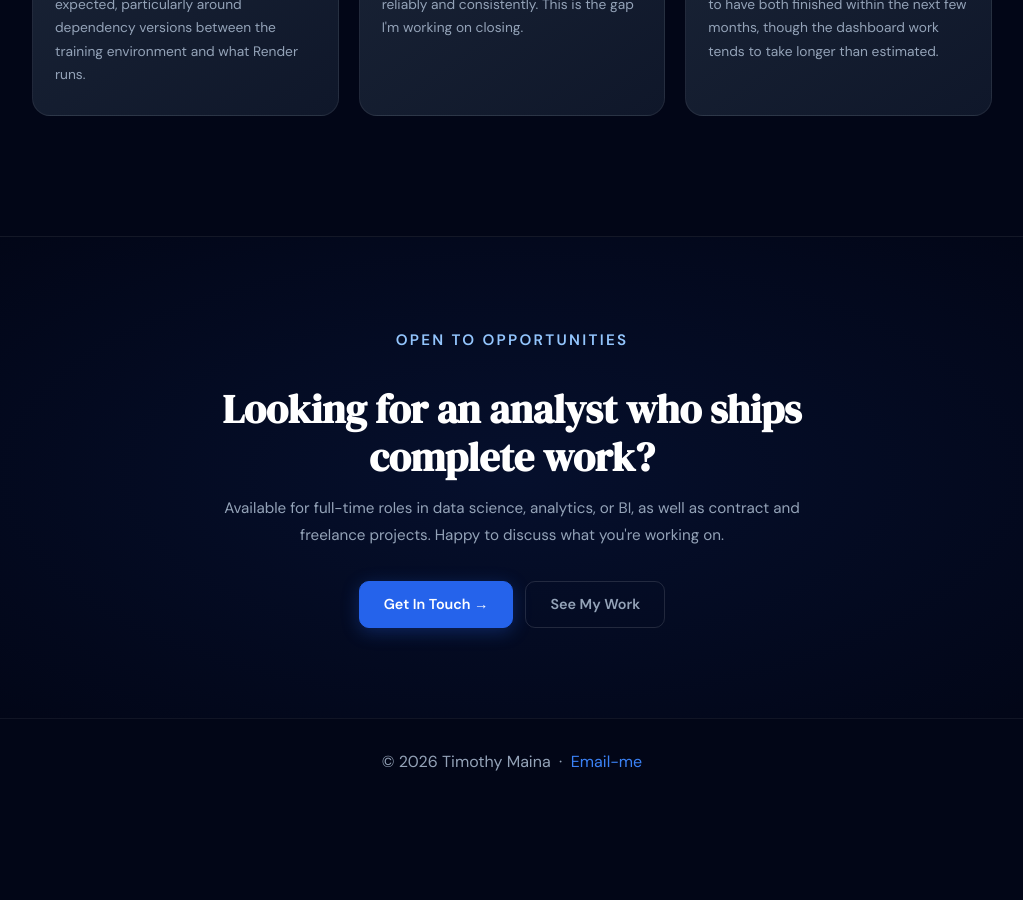
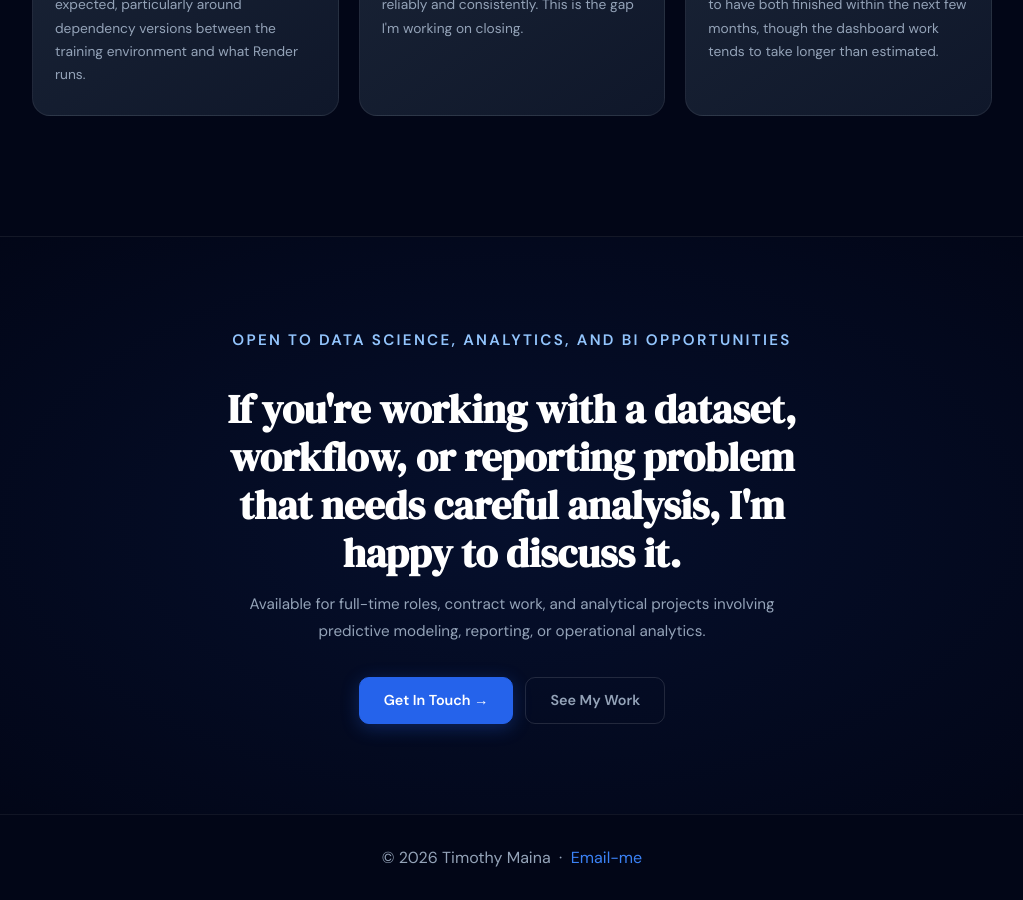
Before and after one commit to timmaina-devhub/timmaina-devhub.github.io, a Jekyll site: the page built from about.html, in a window 1280 px wide and 900 px high, scrolled down 6867 px. Shown: the whole window, without its empty margins (128-1151 px from the left). Built offline with Jekyll 4.4.1, drawn with Linux system fonts in a browser that asks for light colours; before the commit the page ends 7671 px from its top, so only the background shows below that; some of the changed text lies outside the part shown.

Commit message:
Update about.html

```diff
--- a/about.html
+++ b/about.html
@@ -37,10 +37,9 @@ title: About
     <div class="ab-hero__text reveal">
       <p class="ab-eyebrow">Get to know me</p>
       <h1 class="ab-hero__name">Timothy Maina</h1>
-      <p class="ab-hero__role">Applied Data Scientist &nbsp;·&nbsp; Analytics Professional</p>
+      <p class="ab-hero__role">Applied Data Scientist</p>
       <p class="ab-hero__tagline">
-        I build predictive models, analytical pipelines, and dashboards<br>
-        on real, often messy datasets. Based in Nairobi, available for remote work.
+        I work on predictive analytics, machine learning workflows, and reporting systems built around real, often messy datasets.
       </p>
       <div class="ab-hero__chips">
         <span>📍 Nairobi, Kenya</span>
@@ -435,9 +434,9 @@ title: About
 <section class="ab-cta-strip">
   <div class="ab-cta-strip__glow" aria-hidden="true"></div>
   <div class="ab-cta-strip__inner reveal">
-    <p class="ab-eyebrow" style="color:#93c5fd;">Open to opportunities</p>
-    <h2>Looking for an analyst who ships complete work?</h2>
-    <p>Available for full-time roles in data science, analytics, or BI, as well as contract and freelance projects. Happy to discuss what you're working on.</p>
+    <p class="ab-eyebrow" style="color:#93c5fd;">Open to data science, analytics, and BI opportunities</p>
+    <h2>If you're working with a dataset, workflow, or reporting problem that needs careful analysis, I'm happy to discuss it.</h2>
+    <p>Available for full-time roles, contract work, and analytical projects involving predictive modeling, reporting, or operational analytics.</p>
     <div class="ab-cta-strip__btns">
       <a href="/contact" class="ab-btn ab-btn--primary">Get In Touch →</a>
       <a href="/projects" class="ab-btn ab-btn--ghost">See My Work</a>
```
